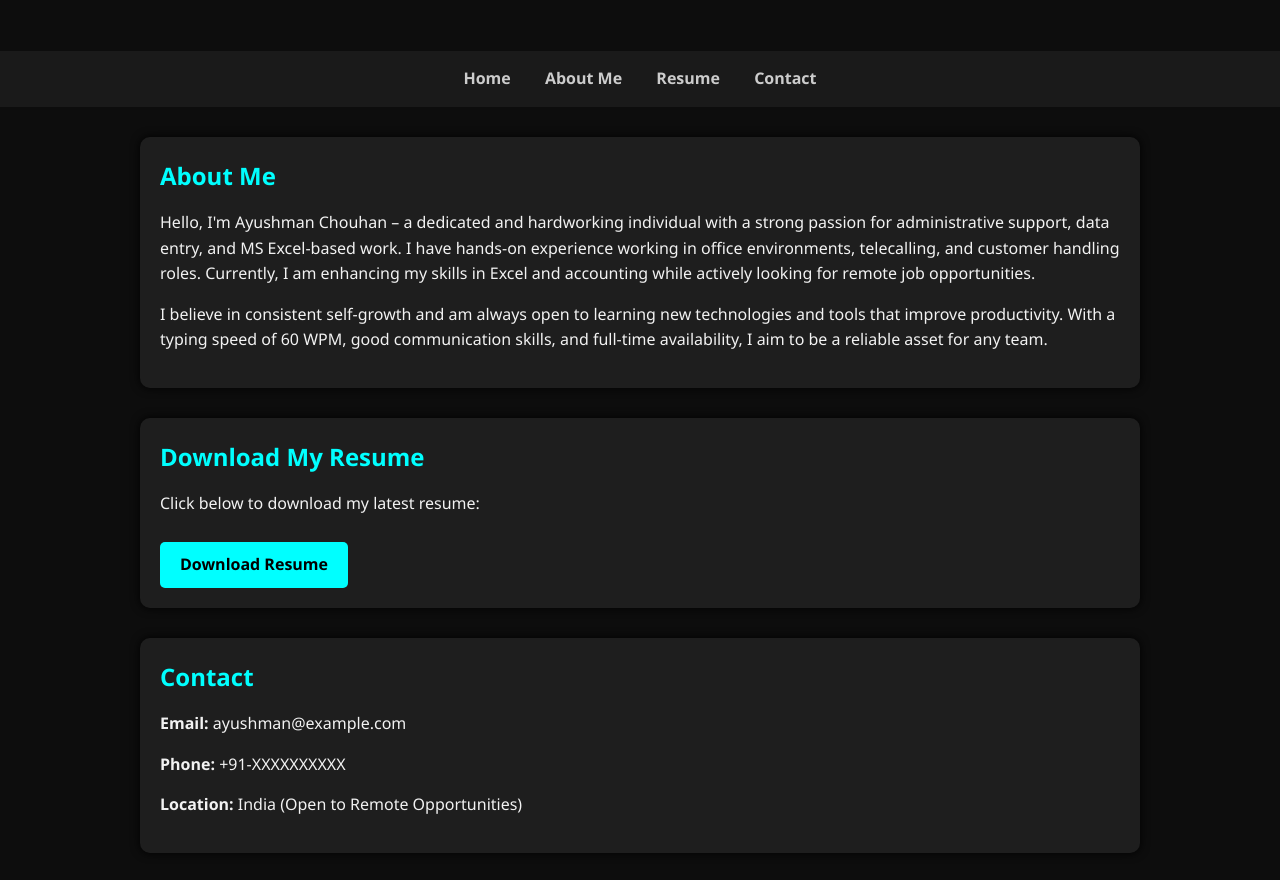
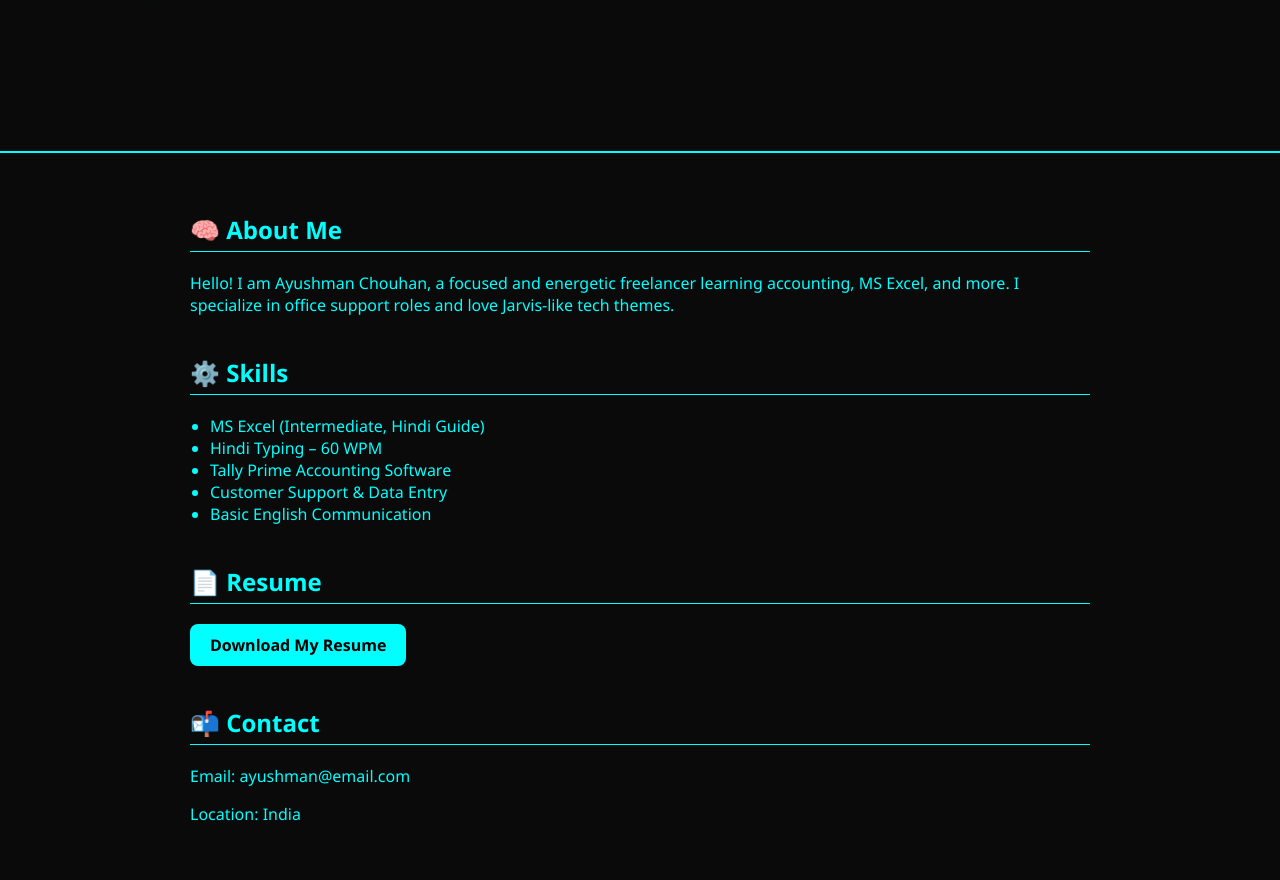
Before and after one commit to ayushman-website/ayushman-website, a plain HTML site: page index.html in a window 1280 px wide. Shown: the part 249-1129 px from the top of the page. Drawn offline with Linux system fonts and the light colour scheme.

Commit message:
Update index.html

```diff
--- a/index.html
+++ b/index.html
@@ -1,139 +1,114 @@
-
 <!DOCTYPE html>
 <html lang="en">
 <head>
   <meta charset="UTF-8" />
   <meta name="viewport" content="width=device-width, initial-scale=1.0"/>
-  <title>Ayushman Chouhan | Portfolio</title>
+  <title>Ayushman | Iron Man Inspired Portfolio</title>
   <style>
-    * {
+    body {
       margin: 0;
-      padding: 0;
-      box-sizing: border-box;
-      font-family: 'Segoe UI', Tahoma, Geneva, Verdana, sans-serif;
-    }
-
-    body {
-      background-color: #0d0d0d;
-      color: #f2f2f2;
-      line-height: 1.6;
+      font-family: 'Segoe UI', sans-serif;
+      background-color: #0a0a0a;
+      color: #00ffff;
     }
 
     header {
       background: url('ironman-header.jpg') no-repeat center center/cover;
-      height: 300px;
+      height: 400px;
       display: flex;
       align-items: center;
       justify-content: center;
-      text-align: center;
       color: #00ffff;
-      font-size: 2.8rem;
+      text-shadow: 2px 2px 4px #000;
+      font-size: 3rem;
       font-weight: bold;
-      text-shadow: 2px 2px 10px black;
+      border-bottom: 2px solid #00ffff;
     }
 
-    nav {
-      background: #1a1a1a;
-      padding: 15px;
-      text-align: center;
+    main {
+      padding: 40px 20px;
+      max-width: 900px;
+      margin: auto;
     }
 
-    nav a {
-      color: #ccc;
-      margin: 0 15px;
-      text-decoration: none;
-      font-weight: bold;
-    }
-
-    nav a:hover {
-      color: #00ffff;
-    }
-
-    .container {
-      max-width: 1000px;
-      margin: 30px auto;
-      padding: 20px;
-      background: #1e1e1e;
-      border-radius: 10px;
-      box-shadow: 0 0 10px #000;
+    section {
+      margin-bottom: 40px;
     }
 
     h2 {
       color: #00ffff;
-      margin-bottom: 15px;
+      border-bottom: 1px solid #00ffff;
+      padding-bottom: 5px;
     }
 
-    p {
-      margin-bottom: 15px;
+    ul {
+      padding-left: 20px;
     }
 
-    .resume-btn {
+    a.button {
       display: inline-block;
+      background: #00ffff;
+      color: #000;
       padding: 10px 20px;
-      background-color: #00ffff;
-      color: #000;
+      border-radius: 8px;
       text-decoration: none;
       font-weight: bold;
-      border-radius: 5px;
-      margin-top: 10px;
-      transition: background 0.3s ease;
+      transition: 0.3s ease;
     }
 
-    .resume-btn:hover {
-      background-color: #00cccc;
+    a.button:hover {
+      background: #0099cc;
     }
 
     footer {
-      background-color: #1a1a1a;
-      color: #aaa;
       text-align: center;
       padding: 20px;
-      margin-top: 30px;
+      font-size: 14px;
+      color: #999;
+    }
+
+    /* JARVIS-style glow */
+    .glow {
+      text-shadow: 0 0 5px #00ffff, 0 0 10px #00ffff, 0 0 20px #00ffff;
     }
   </style>
 </head>
 <body>
-
   <header>
-    Ayushman Chouhan
+    <div class="glow">Ayushman Portfolio | Jarvis Mode Activated</div>
   </header>
 
-  <nav>
-    <a href="#">Home</a>
-    <a href="#about">About Me</a>
-    <a href="#resume">Resume</a>
-    <a href="#contact">Contact</a>
-  </nav>
+  <main>
+    <section>
+      <h2>🧠 About Me</h2>
+      <p>Hello! I am Ayushman Chouhan, a focused and energetic freelancer learning accounting, MS Excel, and more. I specialize in office support roles and love Jarvis-like tech themes.</p>
+    </section>
 
-  <div class="container" id="about">
-    <h2>About Me</h2>
-    <p>
-      Hello, I'm Ayushman Chouhan – a dedicated and hardworking individual with a strong passion for administrative support, data entry, and MS Excel-based work.
-      I have hands-on experience working in office environments, telecalling, and customer handling roles.
-      Currently, I am enhancing my skills in Excel and accounting while actively looking for remote job opportunities.
-    </p>
-    <p>
-      I believe in consistent self-growth and am always open to learning new technologies and tools that improve productivity.
-      With a typing speed of 60 WPM, good communication skills, and full-time availability, I aim to be a reliable asset for any team.
-    </p>
-  </div>
+    <section>
+      <h2>⚙️ Skills</h2>
+      <ul>
+        <li>MS Excel (Intermediate, Hindi Guide)</li>
+        <li>Hindi Typing – 60 WPM</li>
+        <li>Tally Prime Accounting Software</li>
+        <li>Customer Support & Data Entry</li>
+        <li>Basic English Communication</li>
+      </ul>
+    </section>
 
-  <div class="container" id="resume">
-    <h2>Download My Resume</h2>
-    <p>Click below to download my latest resume:</p>
-    <a href="Resume-ayushman.docx.docx" download class="resume-btn">Download Resume</a>
-  </div>
+    <section>
+      <h2>📄 Resume</h2>
+      <a href="Resume-ayushman.docx.docx" class="button" download>Download My Resume</a>
+    </section>
 
-  <div class="container" id="contact">
-    <h2>Contact</h2>
-    <p><strong>Email:</strong> ayushman@example.com</p>
-    <p><strong>Phone:</strong> +91-XXXXXXXXXX</p>
-    <p><strong>Location:</strong> India (Open to Remote Opportunities)</p>
-  </div>
+    <section>
+      <h2>📬 Contact</h2>
+      <p>Email: ayushman@email.com</p>
+      <p>Location: India</p>
+    </section>
+  </main>
 
   <footer>
-    &copy; 2025 Ayushman Chouhan. All Rights Reserved.
+    Powered by Jarvis • Iron Man Inspired • © 2025 Ayushman Chouhan
   </footer>
-
 </body>
 </html>
```
